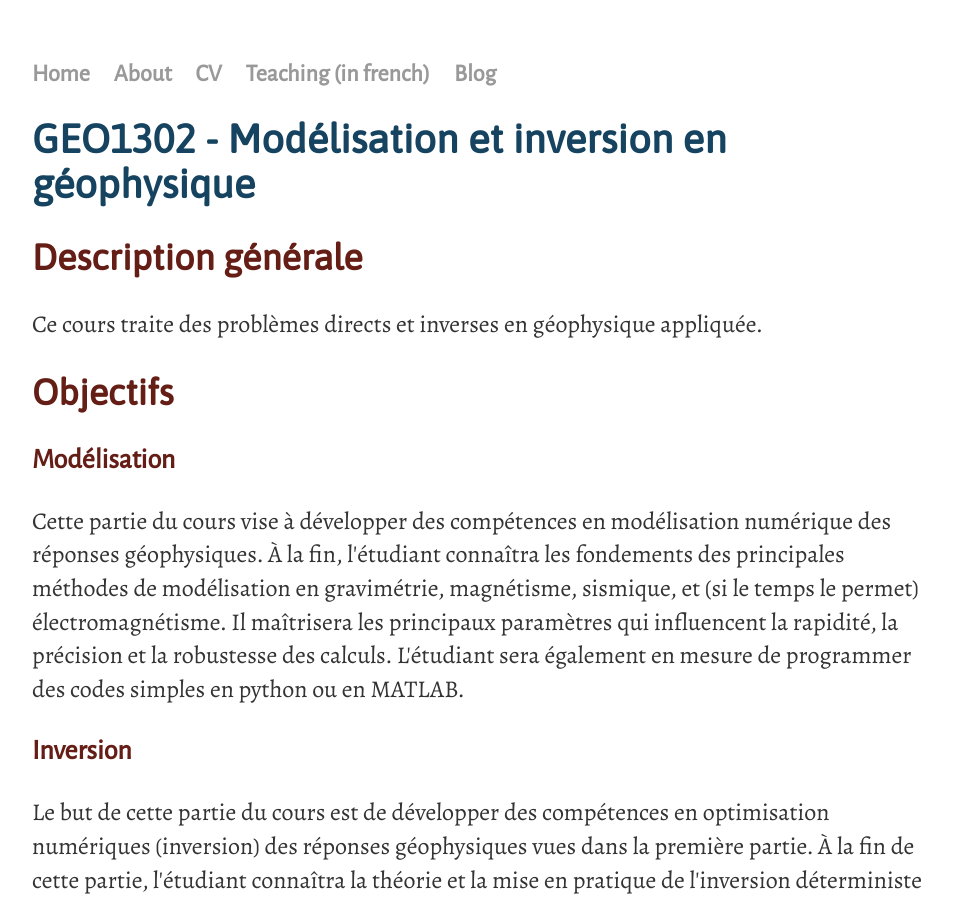
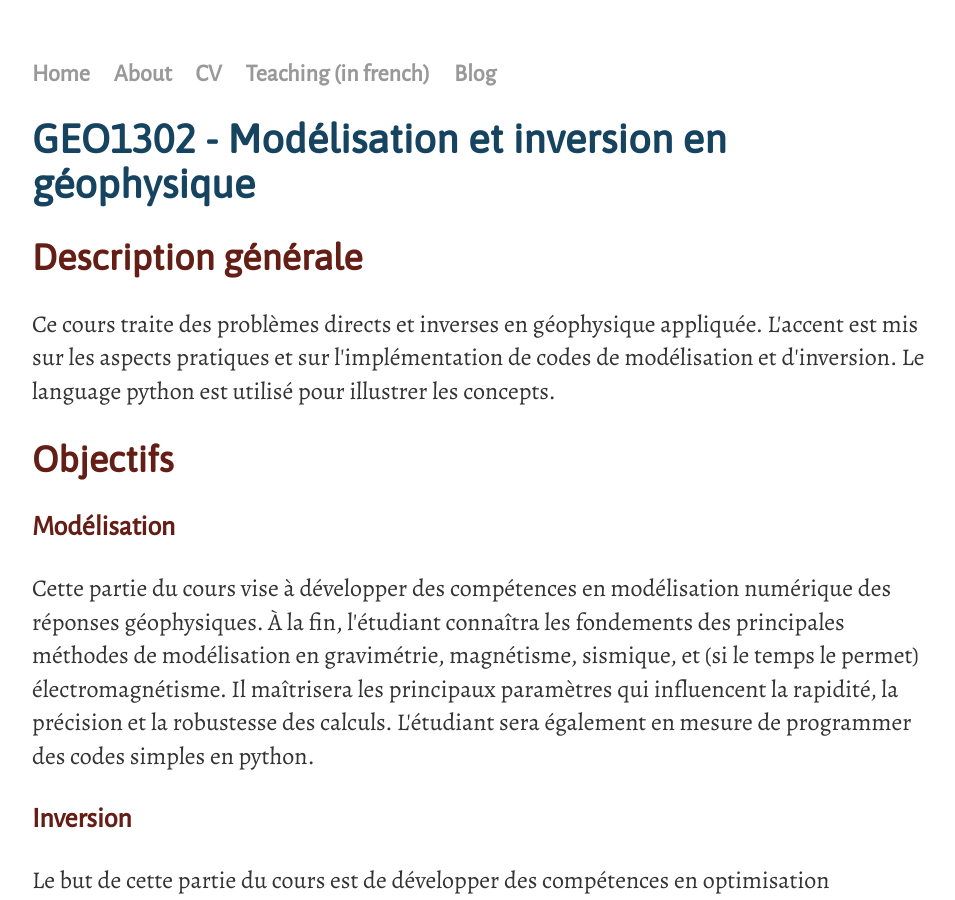
Before and after one commit to bernard-giroux/bernard-giroux.github.io, a Jekyll site: the page built from teaching/plan_geo1302.html, in a window 1280 px wide and 900 px high. Shown: the whole window, without its empty margins (160-1115 px from the left). Built offline with Jekyll 4.4.1, drawn with Linux system fonts in a browser that asks for light colours; some of the changed text lies outside the part shown.

Commit message:
emphase sur python comme pré-requis

```diff
--- a/teaching/plan_geo1302.html
+++ b/teaching/plan_geo1302.html
@@ -7,6 +7,9 @@
 	<h2>Description générale</h2>
 	<p>
 		Ce cours traite des problèmes directs et inverses en géophysique appliquée.
+		L'accent est mis sur les aspects pratiques et sur l'implémentation de codes
+		de modélisation et d'inversion.  Le language python est utilisé pour
+		illustrer les concepts.
 	</p>
 	<h2>Objectifs</h2>
 		<h3>Modélisation</h3>
@@ -17,7 +20,7 @@
 permet) électromagnétisme.  Il maîtrisera les principaux paramètres
 qui influencent la rapidité, la précision et la robustesse des
 calculs.  L'étudiant sera également en mesure de programmer des codes
-simples en python ou en MATLAB.</p>
+simples en python.</p>
 		<h3>Inversion</h3>
 		<p>Le but de cette partie du cours est de développer des
 compétences en optimisation numériques (inversion) des réponses
@@ -73,12 +76,12 @@
 				<li><em>Perfectly-Matched-Layers</em></li>
 			</ul>
 		</ul>
-		<h4>Méthodes électriques et EM</h4>
+		<!-- <h4>Méthodes électriques et EM</h4>
 		<ul>
 			<li>Résistivité DC en 3D et différences finies</li>
 			<li>Conditions aux frontières</li>
 			<li>Éléments finis en EM</li>
-		</ul>
+		</ul> -->
 		<h3>Inversion</h3>
 		<h4>Optimisation linéaire</h4>
 		<ul>
@@ -104,13 +107,13 @@
 				<li>Exemples</li>
 			</ul>
 		</ul>
+		<h2>Prérequis</h2>
+			<p>L'étudiant <em>doit</em> maitriser les bases du language python ou de MATLAB.</p>
+		<h2>Références</h2>
 	<h2>Évaluation</h2>
 	<p>
 		L’évaluation se fera par des travaux pratiques en python ou en MATLAB.
-	<h2>Prérequis</h2>
-		<p>L'étudiant <em>doit</em> maitriser le language python ou le language MATLAB.</p>
 	</p>
-	<h2>Références</h2>
 	<ul>
 		<li>Aster, R.C., Borchers, B. & Thurber, C.H., 2013. Parameter Estimation and Inverse Problems.  2e edition, Academic Press.</li>
 		<li>Menke, W., 2012. Geophysical Data Analysis: Discrete Inverse Theory.  MATLAB edition, Academic Press.
```
